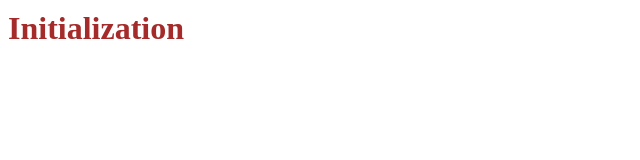
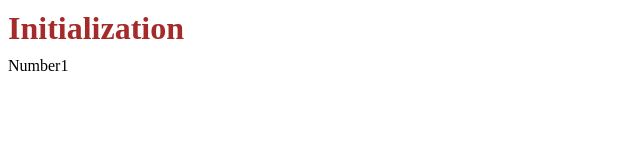
Before and after one commit to MichaelPerez-Ortiz/gitLesson, a plain HTML site: page git-assignment/index.html in a window 1280 px wide. Shown: the full height of the page, 0-640 px from the left. Drawn offline with Linux system fonts and the light colour scheme.

Commit message:
Added Text in READ.md and Footer to index.html

```diff
--- a/git-assignment/index.html
+++ b/git-assignment/index.html
@@ -6,5 +6,6 @@
 
     <body>
         <h1> Initialization </h1>
+        <footer>Number1</footer>
     </body>
 <html>
```
Also changed, not shown: 1 other file.
